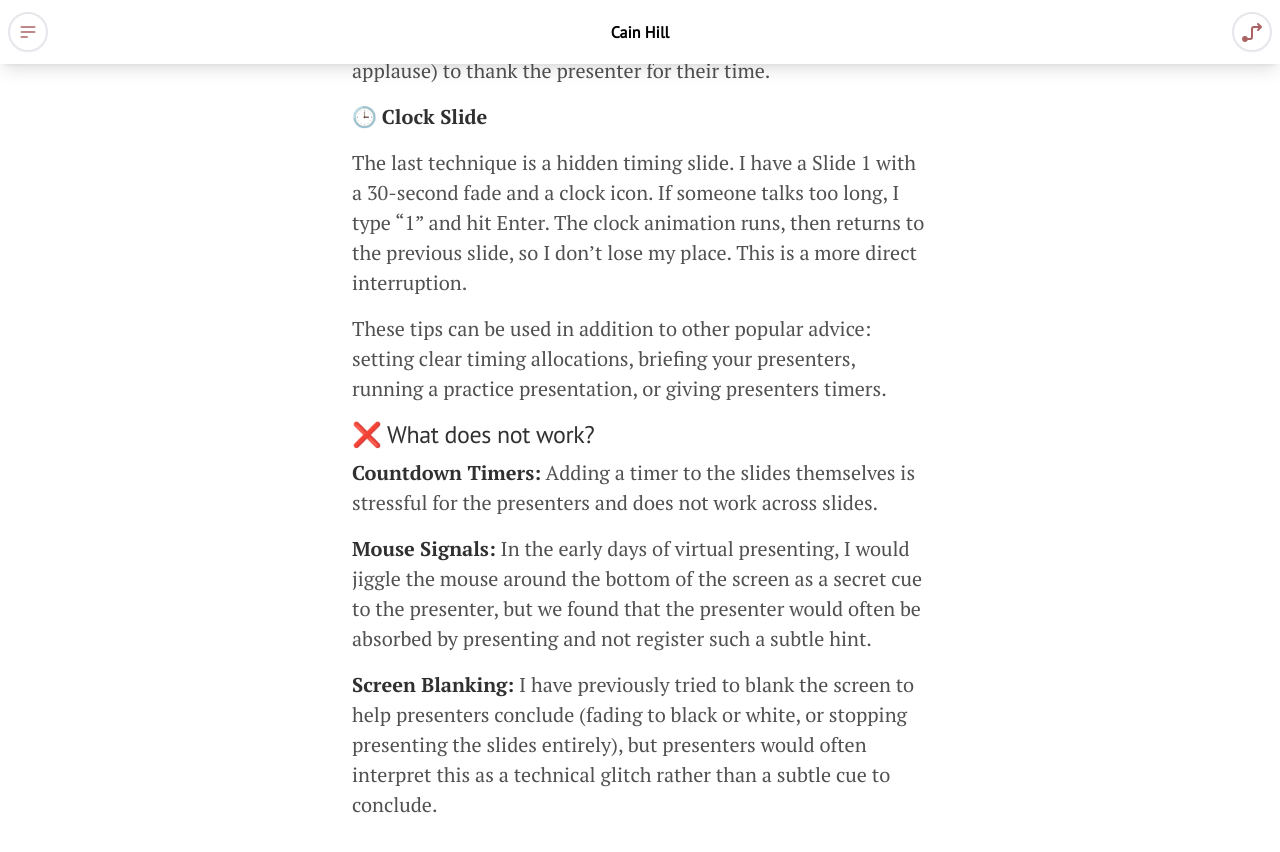
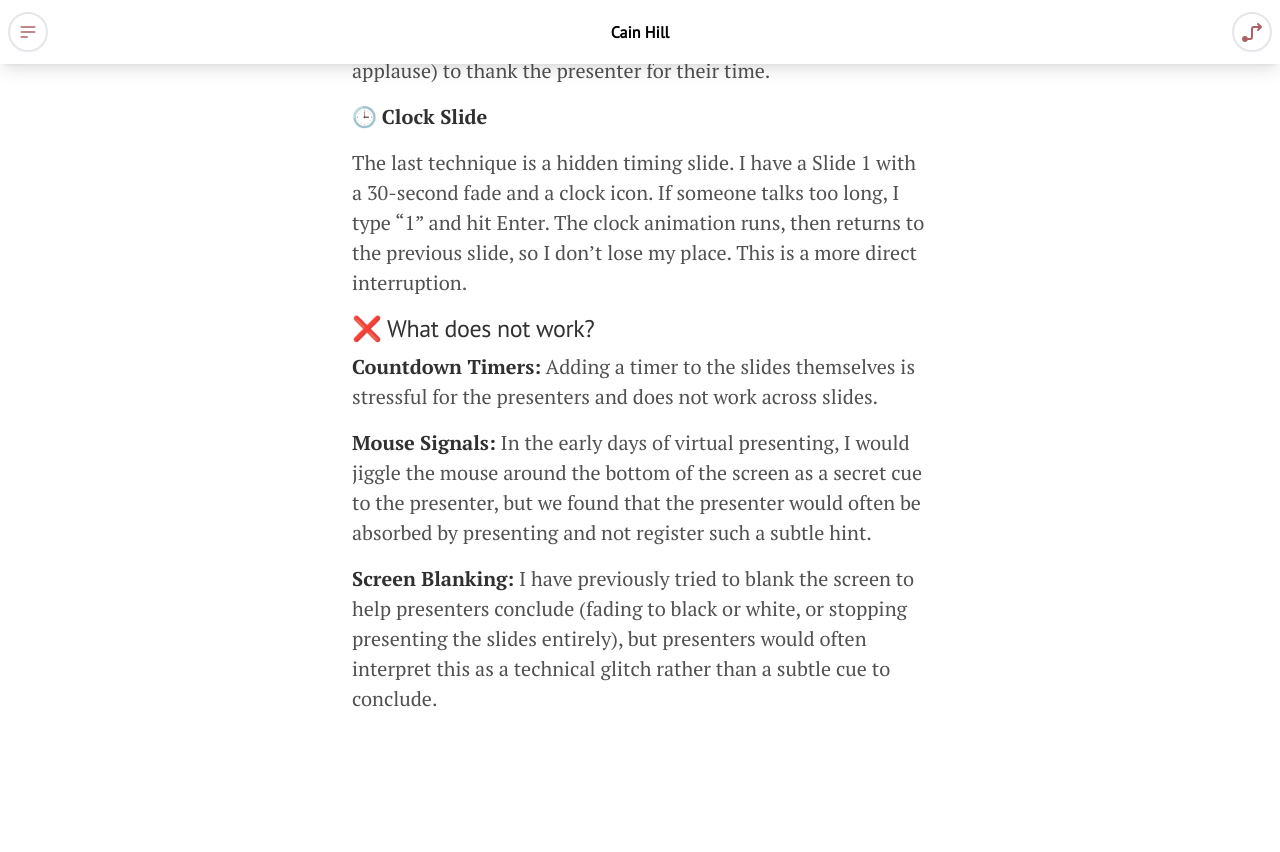
Before and after one commit to cainhill/cainhill.github.io, a Jekyll site: the page built from _blog/2025-08-01-timekeeper.md, in a window 1280 px wide and 900 px high, scrolled down 882 px. Shown: the top 852 px of the window. Built offline with Jekyll 4.4.1, drawn with Linux system fonts in a browser that asks for light colours; after the commit the page ends 1676 px from its top, so only the background shows below that.

Commit message:
create/update '2025-08-01-timekeeper.md' file

```diff
--- a/_blog/2025-08-01-timekeeper.md
+++ b/_blog/2025-08-01-timekeeper.md
@@ -9,19 +9,17 @@ I've never liked cutting off a presenter who is running over their allocated tim
 
 ## ✅ What does work?
 
-1. ⏩ **Slide Nudge**
+- ⏩ **Slide Nudge**
 
    If the presenter has spent 4 minutes talking to a slide planned for 2 minutes, then I'll click next slide as a subtle cue they need to start presenting the next slide to keep to time. This is fine, so long as you have talked with the presenters beforehand to let them know you may do this.
 
-3. ✋ **Raise Your Hand**
+- ✋ **Raise Your Hand**
 
    If the presenter is running over time, then I will "raise my hand" virtually, and they will usually ask if I have a question. At that point, I usually say that I have no question, but we've reached the end of the allocated time for this topic and I'd like to thank them for their update. To smooth over the transition, you can also ask attendees to share a reaction in the chat (smile, applause) to thank the presenter for their time.
 
-3. 🕒 **Clock Slide**
+- 🕒 **Clock Slide**
 
    The last technique is a hidden timing slide. I have a Slide 1 with a 30-second fade and a clock icon. If someone talks too long, I type “1” and hit Enter. The clock animation runs, then returns to the previous slide, so I don’t lose my place. This is a more direct interruption.
-
-These tips can be used in addition to other popular advice: setting clear timing allocations, briefing your presenters, running a practice presentation, or giving presenters timers.
 
 ## ❌ What does not work?
 
```
